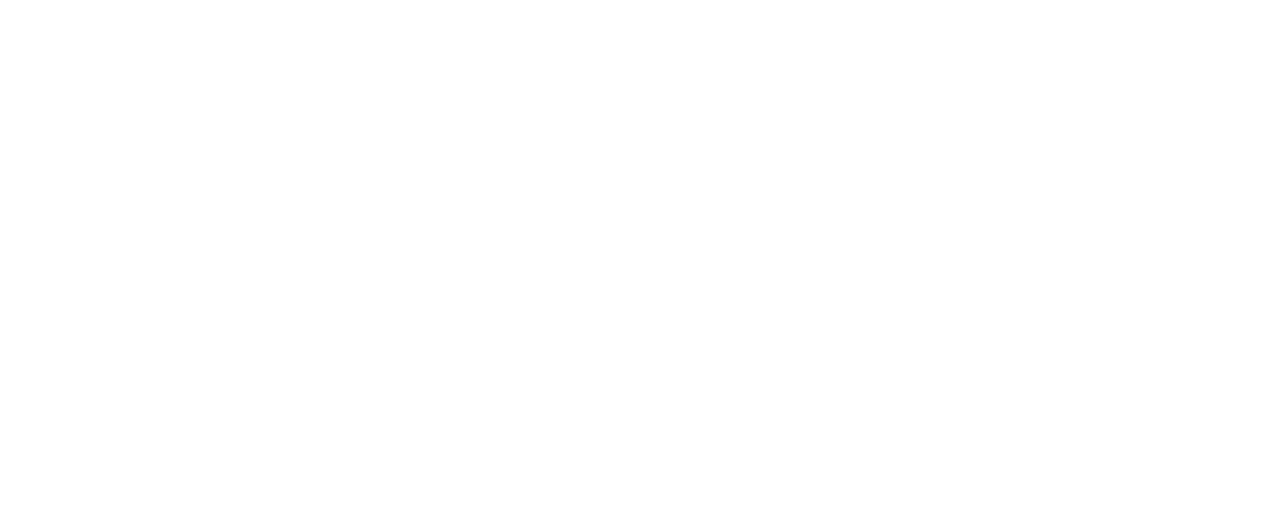
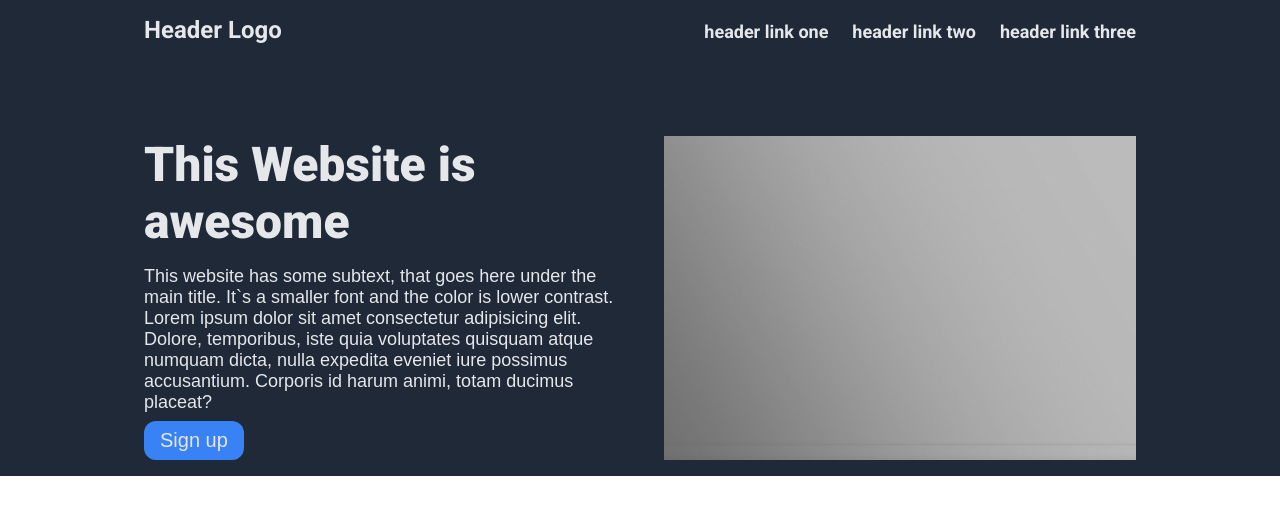
Before and after one commit to r-Apollo/landing-page, a plain HTML site: page index.html in a window 1280 px wide. Drawn offline with Linux system fonts and the light colour scheme.

Commit message:
finishing first section

```diff
--- a/css/style.css
+++ b/css/style.css
@@ -1,4 +1,92 @@
+@import url('https://fonts.googleapis.com/css2?family=Roboto:wght@400;500;700;900&display=swap');
+
 *{
     margin: 0;
     padding: 0;
 }
+
+body{
+    display: flex;
+    flex-direction: column;
+    align-items: center;
+}
+
+.container{
+    display: flex;
+    justify-content: center;
+    width: 100%;
+    background-color: #1F2937;
+    margin-bottom: 32px;
+}
+
+.wrapper{
+    width: 80%;
+    flex-direction: column;
+}
+
+.header{
+    display: flex;
+    align-items: center;
+    justify-content: space-between;
+    color: #E5E7EB;
+    font-size: 24px;
+    font-weight: 700;
+    font-family: 'Roboto', sans-serif;
+    padding: 16px;
+    margin-bottom: 60px;
+}
+
+ul{
+    display: flex;
+    list-style: none;
+    margin: 0;
+    padding: 0;
+    gap: 24px;
+}
+
+a{
+    color: #E5E7EB;
+    text-decoration: none;
+    font-size: 18px;
+}
+
+.content{
+    display: flex;
+    gap: 16px;
+    justify-content: space-evenly;
+}
+
+.text{
+    flex: 1;
+    padding: 16px;
+}
+
+.text h1{
+    color: #E5E7EB;
+    font-family: 'Roboto', sans-serif;
+    font-weight: 900;
+    font-size: 48px;
+    margin-bottom: 16px;
+}
+
+.text p{
+    font-family: "Roberto", sans-serif;
+    font-size: 18px;
+    color: #E5E7EB;
+    margin-bottom: 8px;
+}
+
+img{
+    flex: 1;
+    padding: 16px;
+}
+
+button{
+    color: #E5E7EB;
+    background-color: #3882F6;
+    border-radius: 12px;
+    border: none;
+    font-size: 20px;
+    text-align: center;
+    padding: 8px 16px;
+}
--- a/index.html
+++ b/index.html
@@ -8,6 +8,29 @@
     <title>Landing page</title>
 </head>
 <body>
+    <div class="container">
+        <div class="wrapper">
+            <div class="header">
+                <div class="logo">Header Logo</div>
+                <div class="links">
+                    <ul>
+                        <li><a href="#">header link one</a></li>
+                        <li><a href="#">header link two</a></li>
+                        <li><a href="#">header link three</a></li>
+                    </ul>
+                </div>
+            </div>
 
+
+            <div class="content">
+                <div class="text">
+                    <h1>This Website is awesome</h1>
+                    <p>This website has some subtext, that goes here under the main title. It`s a smaller font and the color is lower contrast. Lorem ipsum dolor sit amet consectetur adipisicing elit. Dolore, temporibus, iste quia voluptates quisquam atque numquam dicta, nulla expedita eveniet iure possimus accusantium. Corporis id harum animi, totam ducimus placeat?</p>
+                    <button>Sign up</button>
+                </div>
+                <img src="img/gray-blank_00342137_thumb.jpg" alt="">
+            </div>
+        </div>
+    </div>
 </body>
 </html>
```
Also changed, not shown: img/gray-blank_00342137_thumb.jpg (added).
